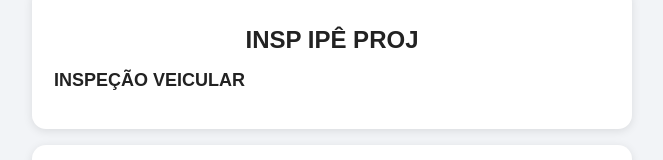
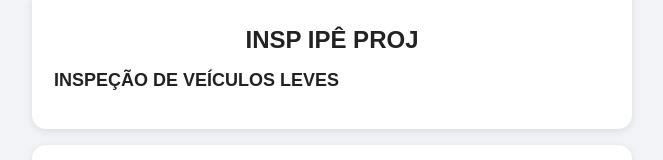
Before and after one commit to CesarTSTProj/Insp-Ip--Projetele-VLVP, a plain HTML site: page index.html in a window 1280 px wide. Shown: the part 164-324 px from the top of the page, without its empty margins (308-971 px from the left). Drawn offline with Linux system fonts and the light colour scheme.

Commit message:
Update subtitle for vehicle inspection section

```diff
--- a/index.html
+++ b/index.html
@@ -107,8 +107,8 @@
           INSP IPÊ PROJ
         </h1>
 
-        <h2>
-          INSPEÇÃO VEICULAR
+        <h2 class="subtitulo-principal">
+          INSPEÇÃO DE VEÍCULOS LEVES
         </h2>
 
         <p id="tipoVeiculo"></p>
```
